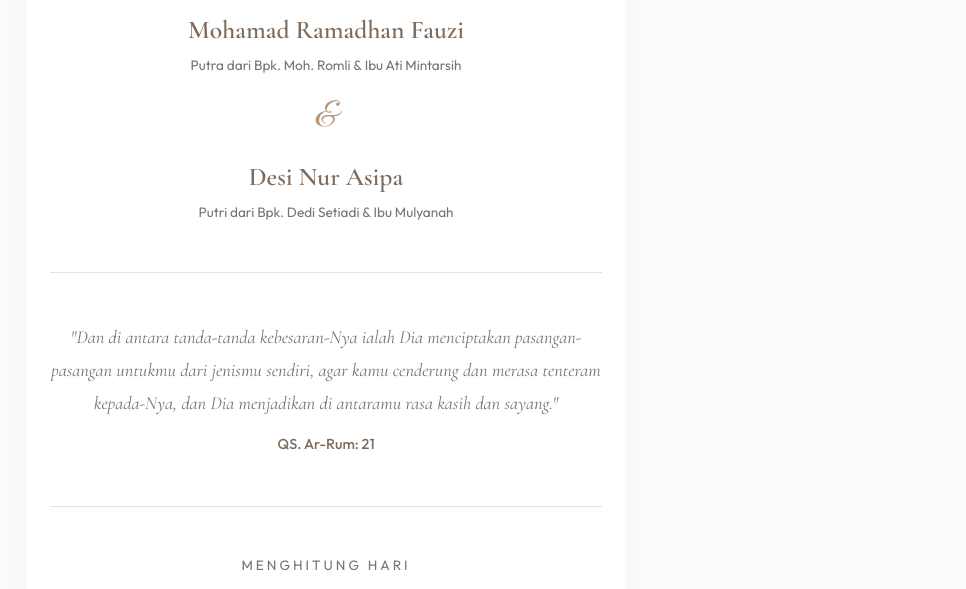
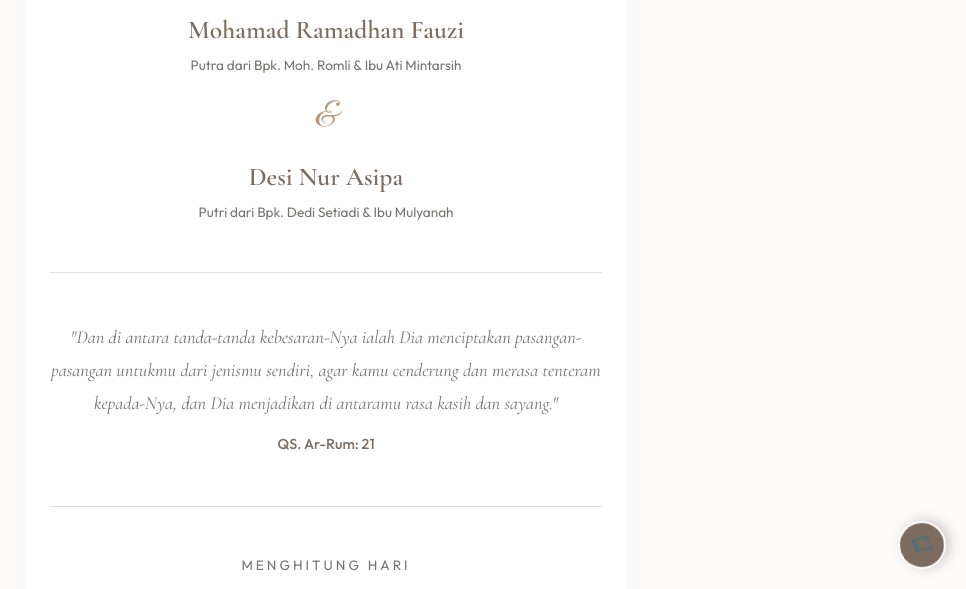
Before and after one commit to Ramadhanfauzi07/RamaDanDesy, a plain HTML site: page index.html in a window 1280 px wide. Both pictures are taken after a click on the button "Buka Undangan". Shown: the part 211-800 px from the top of the page, without its empty margins (314-1280 px from the left). Drawn offline with nearby package versions, Linux system fonts and the light colour scheme.

Commit message:
Add files via upload

```diff
--- a/index.html
+++ b/index.html
@@ -99,7 +99,15 @@
         <p>apabila Bapak/Ibu/Saudara/i berkenan hadir.</p>
       </footer>
     </main>
-     <script src="script.js" defer></script>
+     <!-- Elemen Audio & Tombol Kontrol Musik -->
+<audio id="bg-music" loop preload="auto">
+  <source src="akad-payung-teduh.mp3" type="audio/mpeg" />
+</audio>
+
+<button id="music-toggle" class="music-btn" hidden aria-label="Putar atau Jeda Musik">
+  🎵
+</button>
+<script src="script.js" defer></script>
 
       </body>
 </html>
--- a/script.js
+++ b/script.js
@@ -129,3 +129,43 @@ document.addEventListener("DOMContentLoaded", () => {
   updateCountdown();
   const timerInterval = setInterval(updateCountdown, 1000);
 });
+  // --- Tombol Buka Undangan & Kontrol Musik ---
+  const openBtn = document.getElementById("open-btn");
+  const cover = document.getElementById("cover");
+  const invitation = document.getElementById("invitation");
+  const rsvpSection = document.getElementById("rsvp-section");
+  const bgMusic = document.getElementById("bg-music");
+  const musicToggle = document.getElementById("music-toggle");
+
+  openBtn.addEventListener("click", () => {
+    cover.classList.add("hidden");
+    invitation.hidden = false;
+    if (rsvpSection) rsvpSection.hidden = false;
+    if (musicToggle) musicToggle.hidden = false;
+
+    // Putar musik otomatis saat tombol Buka Undangan diklik
+    if (bgMusic) {
+      bgMusic.play().then(() => {
+        musicToggle.classList.add("playing");
+      }).catch((err) => {
+        console.log("Autoplay dicegah browser:", err);
+      });
+    }
+
+    window.scrollTo({ top: 0, behavior: 'smooth' });
+  });
+
+  // Tombol Play/Pause di pojok layar
+  if (musicToggle && bgMusic) {
+    musicToggle.addEventListener("click", () => {
+      if (bgMusic.paused) {
+        bgMusic.play();
+        musicToggle.classList.add("playing");
+        musicToggle.textContent = "🎵";
+      } else {
+        bgMusic.pause();
+        musicToggle.classList.remove("playing");
+        musicToggle.textContent = "🔇";
+      }
+    });
+  }
--- a/styles.css
+++ b/styles.css
@@ -273,3 +273,62 @@ footer {
   color: var(--primary-color);
   margin: 0.5rem 0;
 }
+/* Floating Music Button */
+.music-btn {
+  position: fixed;
+  bottom: 20px;
+  right: 20px;
+  width: 48px;
+  height: 48px;
+  border-radius: 50%;
+  background-color: var(--primary-color);
+  color: var(--white);
+  border: 2px solid var(--white);
+  font-size: 1.2rem;
+  cursor: pointer;
+  z-index: 999;
+  box-shadow: 0 4px 12px rgba(125, 107, 93, 0.35);
+  display: flex;
+  align-items: center;
+  justify-content: center;
+  transition: transform 0.3s ease, background-color 0.3s ease;
+}
+
+/* Floating Music Button */
+.music-btn {
+  position: fixed;
+  bottom: 20px;
+  right: 20px;
+  width: 48px;
+  height: 48px;
+  border-radius: 50%;
+  background-color: var(--primary-color);
+  color: var(--white);
+  border: 2px solid var(--white);
+  font-size: 1.2rem;
+  cursor: pointer;
+  z-index: 999;
+  box-shadow: 0 4px 12px rgba(125, 107, 93, 0.35);
+  display: flex;
+  align-items: center;
+  justify-content: center;
+  transition: transform 0.3s ease, background-color 0.3s ease;
+}
+
+.music-btn[hidden] {
+  display: none;
+}
+
+.music-btn:hover {
+  background-color: var(--accent-color);
+}
+
+.music-btn.playing {
+  animation: spinMusic 4s linear infinite;
+}
+
+@keyframes spinMusic {
+  100% {
+    transform: rotate(360deg);
+  }
+}
```
Also changed, not shown: 1 other file.
